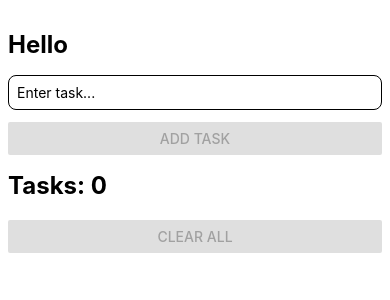
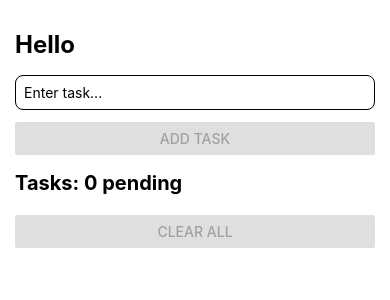
Before and after one commit to adithya-s-edstem/todo-test-react-native, a React Native app: screen / in a window 390 px wide. Shown: the top 300 px of the page. Built offline with nearby package versions, Linux system fonts and the light colour scheme.

Commit message:
Read desc 1. Count undone tasks 2. UI Updates

```diff
--- a/App.js
+++ b/App.js
@@ -13,7 +13,7 @@ const App = () => {
   }
 
   function addTask(task) {
-    const tmpId = Object.keys(tasksList) ? Object.keys(tasksList).length + 1 : 0;
+    const tmpId = getObjCount(tasksList);
     const tmpTask = new Task(task, tasksList.length + 1)
     setTasksList({ ...tasksList, [tmpId]: tmpTask });
     setNewTask('');
@@ -26,11 +26,18 @@ const App = () => {
   }
 
   function getObjCount(obj) {
+    if (!Object.keys(obj)) return 0;
     return Object.keys(obj).length;
   }
 
-  function getTaskStats(tasksList) {
-    return getObjCount(tasksList);
+  function countUndone(obj) {
+    let count = 0;
+    if (getObjCount(obj) > 0){
+      Object.entries(tasksList).map((taskArray) => {
+        if (!taskArray[1].status) count += 1
+      });
+    }
+    return count;
   }
 
   return (
@@ -38,8 +45,8 @@ const App = () => {
       <View
         style={{
           marginTop: 30,
-          marginLeft: 8,
-          marginRight: 8,
+          marginLeft: 15,
+          marginRight: 15,
           display: 'flex',
           flexDirection: 'column',
           gap: 16
@@ -80,9 +87,9 @@ const App = () => {
           }}
         >
           <Text
-            style={{ fontSize: 24, fontWeight: 'bold' }}
+            style={{ fontSize: 20, fontWeight: 'bold' }}
           >
-            Tasks: {getTaskStats(tasksList)}
+            Tasks: {countUndone(tasksList)} pending
           </Text>
           <View
             style={{
@@ -99,11 +106,11 @@ const App = () => {
                   display: 'flex',
                   flexDirection: 'row',
                   alignItems: 'center',
-                  borderWidth: 1,
+                  borderWidth: 2,
                   padding: 12,
-                  borderColor: '#ccc',
+                  borderColor: taskArray[1].status ? '#eee' : '#5555ff',
+                  borderRadius: 8,
                   justifyContent: 'space-between',
-                  borderRadius: 8
                 }}
               >
                 <Text
@@ -131,7 +138,7 @@ const App = () => {
             <Button
               onPress={() => setTasksList({})}
               title="Clear All"
-              color='red'
+              color='#333'
               disabled={!getObjCount(tasksList)}
             />
           </View>
```
